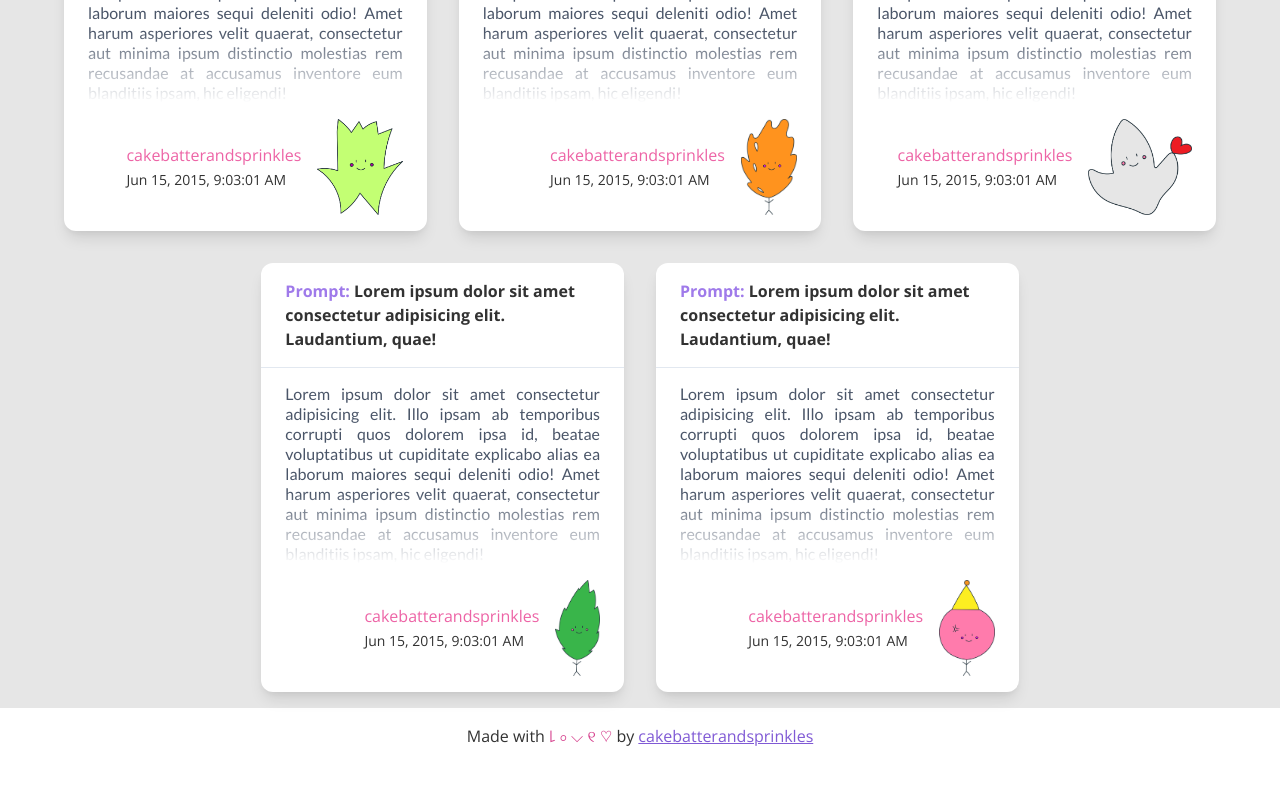
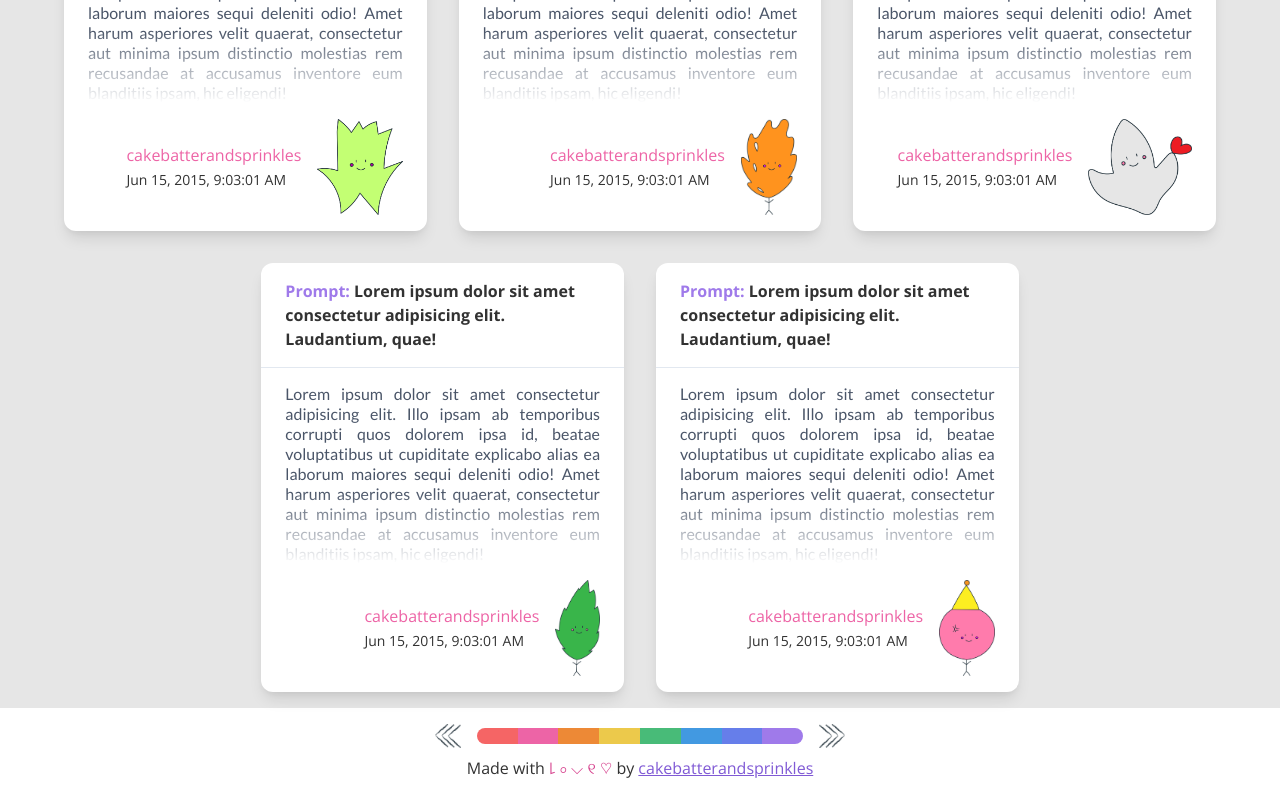
Before and after one commit to cakebatterandsprinkles/herebestories, an Angular app: page /dashboard in a window 1280 px wide. Shown: the part 1140-1940 px from the top of the page. Before the commit the page ends 1908 px from the top, so only its background shows below. Built offline with nearby package versions, Linux system fonts and the light colour scheme; a web font is replaced by a local one; what ngx-quill would draw is missing.

Commit message:
added pagination to dashboard

```diff
--- a/src/app/app.module.ts
+++ b/src/app/app.module.ts
@@ -34,6 +34,7 @@ import { WriteComponent } from './components/pages/write/write.component';
 import { MainWelcomeComponent } from './components/main/main-welcome/main-welcome.component';
 import { MainPromptComponent } from './components/main/main-prompt/main-prompt.component';
 import { MainChronometerComponent } from './components/main/main-chronometer/main-chronometer.component';
+import { MainPaginationComponent } from './components/main/main-pagination/main-pagination.component';
 
 @NgModule({
   declarations: [
@@ -66,7 +67,8 @@ import { MainChronometerComponent } from './components/main/main-chronometer/mai
     WriteComponent,
     MainWelcomeComponent,
     MainPromptComponent,
-    MainChronometerComponent
+    MainChronometerComponent,
+    MainPaginationComponent
   ],
   imports: [
     BrowserModule,
--- a/src/app/components/main/main-navbar/main-navbar.component.html
+++ b/src/app/components/main/main-navbar/main-navbar.component.html
@@ -21,12 +21,11 @@
                 <a routerLink="/settings" routerLinkActive="text-pink-500 font-bold">Settings</a>
             </div>
         </div>
-
         <div class="flex w-full h-2 flex-row">
-          <div class="h-2 bg-pink-500 box"><a routerLink="/dashboard" routerLinkActive="text-pink-500 font-bold"></a></div>
+          <div class="h-2 bg-pink-500 box rounded-l-lg"><a routerLink="/dashboard" routerLinkActive="text-pink-500 font-bold"></a></div>
           <div class="h-2 bg-orange-500 box"><a routerLink="/write" routerLinkActive="text-pink-500 font-bold"></a></div>
           <div class="h-2 bg-yellow-500 box"><a routerLink="/profile" routerLinkActive="text-pink-500 font-bold"></a></div>
-          <div class="h-2 bg-green-500 box"><a routerLink="/settings" routerLinkActive="text-pink-500 font-bold"></a></div>
+          <div class="h-2 bg-green-500 box rounded-r-lg"><a routerLink="/settings" routerLinkActive="text-pink-500 font-bold"></a></div>
         </div>
     </div>
   </div>
--- /dev/null
+++ b/src/app/components/main/main-pagination/main-pagination.component.html
@@ -0,0 +1,14 @@
+<div class="pagination pt-4 px-6 pb-2 flex flex-row justify-center">
+    <div class="flex w-2/3 sm:w-1/2 lg:w-1/3 h-2 flex-row">
+        <img class="h-6 mr-4" src="/assets/images/left-arrow.png" alt="left arrow">
+        <div class="mt-1 h-4 bg-red-500 box rounded-l-lg"></div>
+        <div class="mt-1 h-4 bg-pink-500 box"></div>
+        <div class="mt-1 h-4 bg-orange-500 box"></div>
+        <div class="mt-1 h-4 bg-yellow-500 box"></div>
+        <div class="mt-1 h-4 bg-green-500 box"></div>
+        <div class="mt-1 h-4 bg-blue-500 box"></div>
+        <div class="mt-1 h-4 bg-indigo-500 box"></div>
+        <div class="mt-1 h-4 bg-purple-500 box rounded-r-lg"></div>
+        <img class="h-6 ml-4" src="/assets/images/right-arrow.png" alt="right arrow">
+    </div>
+</div>
--- /dev/null
+++ b/src/app/components/main/main-pagination/main-pagination.component.scss
@@ -0,0 +1,14 @@
+.pagination {
+    width: 100%;
+    background: white;
+  }
+
+  .box {
+    flex-grow: 1;
+    transition: all .8s ease-in-out;
+    cursor: pointer;
+  }
+
+  .box:hover {
+    flex-grow: 12;
+  }
--- /dev/null
+++ b/src/app/components/main/main-pagination/main-pagination.component.ts
@@ -0,0 +1,15 @@
+import { Component, OnInit } from '@angular/core';
+
+@Component({
+  selector: 'app-main-pagination',
+  templateUrl: './main-pagination.component.html',
+  styleUrls: ['./main-pagination.component.scss']
+})
+export class MainPaginationComponent implements OnInit {
+
+  constructor() { }
+
+  ngOnInit() {
+  }
+
+}
--- a/src/app/components/pages/dashboard/dashboard.component.html
+++ b/src/app/components/pages/dashboard/dashboard.component.html
@@ -1,4 +1,5 @@
 <app-main-navbar></app-main-navbar>
 <app-main-welcome></app-main-welcome>
 <app-main-dashboard-grid></app-main-dashboard-grid>
+<app-main-pagination></app-main-pagination>
 <app-main-footer></app-main-footer>
```
Also changed, not shown: src/assets/images/left-arrow.png (added), src/assets/images/right-arrow.png (added).
